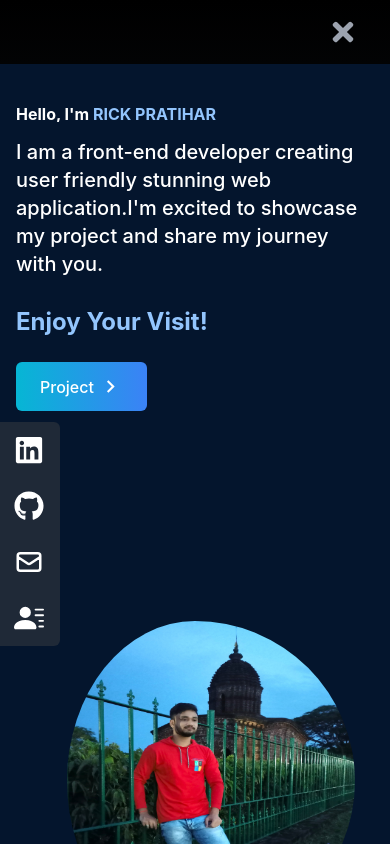
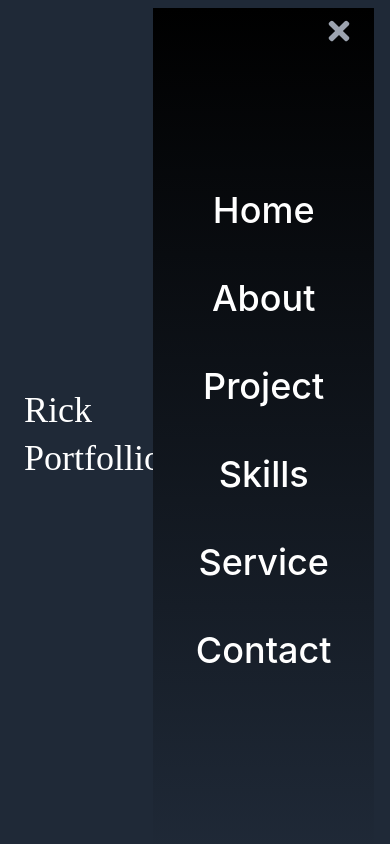
Before and after one commit to RickPratihar/Rick-portfolio, a React (Create React App) app: page / in a window 390 px wide. Both pictures are taken after a click on the element 351 px from the left and 32 px from the top of the page. Shown: the top 844 px of the page. Built offline with nearby package versions, Linux system fonts and the light colour scheme.

Commit message:
7th commit

```diff
--- a/src/components/NavBar.jsx
+++ b/src/components/NavBar.jsx
@@ -36,7 +36,7 @@ const NavBar = () => {
   return (
     <div className="flex justify-between items-center w-full h-18 px-4 text-white bg-gray-800 fixed z-10 p-2 overflow-x-hidden ">
       <div>
-        <h1 className="text-5xl font-signature ml-2">
+        <h1 className="text-5xl font-signature ml-2  ">
         <span className="text-4xl">Rick Portfollio</span>
         </h1>
       </div>
@@ -56,13 +56,13 @@ const NavBar = () => {
 
       <div
         onClick={() => setNav(!nav)}
-        className="cursor-pointer pr-4 z-10 text-gray-400 md:hidden "
+        className="cursor-pointer pr-4 z-10 text-gray-400 md:hidden absolute top-4 right-5 "
       >
         {nav ? <FaTimes size={30} /> : <FaBars size={30} />}
       </div>
 
       {nav && (
-        <ul className="flex flex-col justify-center items-center absolute top-0 left-0 w-full h-screen bg-gradient-to-b from-black to-gray-800 text-gray-500 ">
+        <ul className="flex flex-col justify-center items-center  top-0 left-0 w-full h-screen bg-gradient-to-b from-black to-gray-800 text-white">
           {links.map(({ id, link }) => (
             <li
               key={id}
--- a/src/components/Portfolio.jsx
+++ b/src/components/Portfolio.jsx
@@ -81,7 +81,7 @@ const Portfolio = () => {
 
             <div className="grid sm:grid-cols-2 md:grid-cols-3 gap-8 px-12 sm:px-0 " >
               {portfolios.map(({ id, src, demoLink, githubRepo, name, techstack }) => (
-                <div key={id} className="shadow-md shadow-gray-600 rounded-lg" data-aos="fade-down">
+                <div key={id} className="shadow-md shadow-gray-600 rounded-lg mb-5" data-aos="fade-down">
                   <img
                   width={1000}
                   height={1000}
--- a/src/components/Services.jsx
+++ b/src/components/Services.jsx
@@ -46,7 +46,7 @@ const Services = () => {
           {service.map(({ id, title, des,style, }) => (
             <div
               key={id}
-              className={`shadow-lg hover:scale-105 duration-500 py-2 rounded-lg  p-8 ${style}` }
+              className={`shadow-lg hover:scale-105 duration-500 py-2 rounded-lg  p-8 ${style} mb-5` }
               data-aos="fade-down"  >
                 <FaPaintBrush/>
               <h2 className="mt-4 mb-5">{title}</h2>
--- a/src/index.css
+++ b/src/index.css
@@ -87,8 +87,8 @@ body {
   .img{
     height:20rem;
     width: 20rem;
-    margin-top: 30%;
-    margin-bottom: 30%;
+    margin-bottom: 100%;
+
   }
 
 }
```
